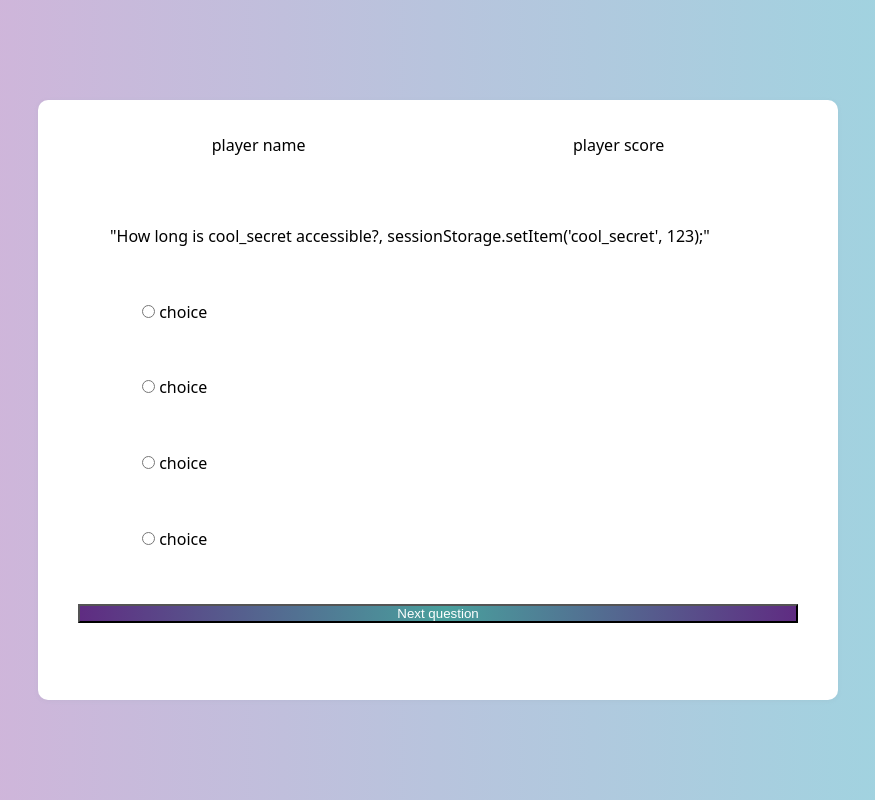
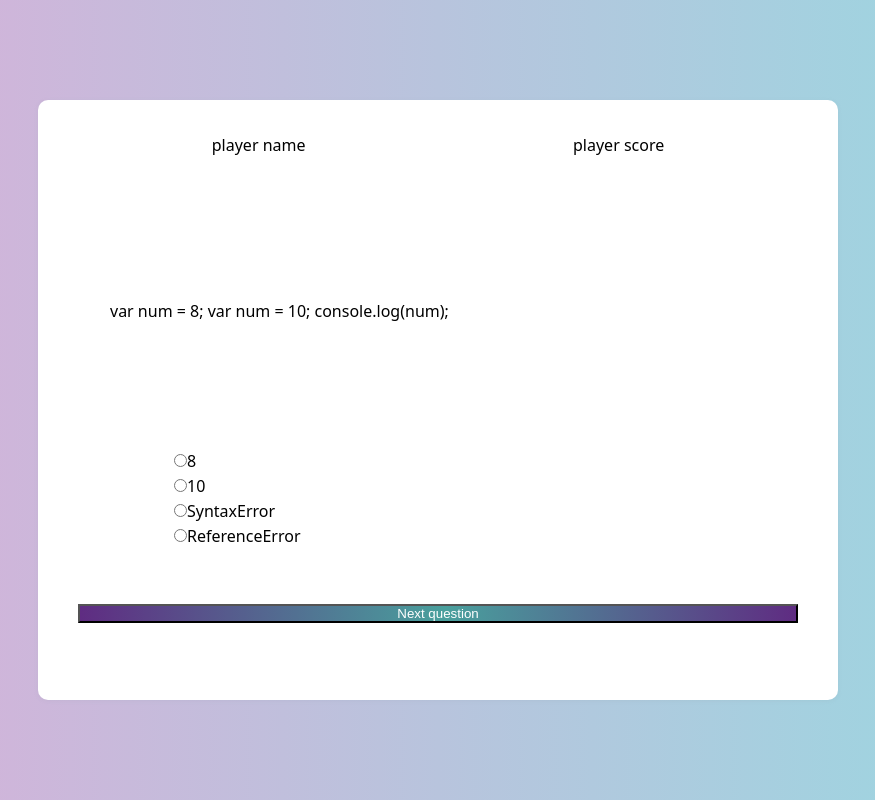
Before and after one commit to CA-G12/Quiz-app-Team5, a plain HTML site: page game.html in a window 1280 px wide. Shown: the whole page, without its empty margins (202-1077 px from the left). Drawn offline with Linux system fonts and the light colour scheme.

Commit message:
create the random function

```diff
--- a/game.html
+++ b/game.html
@@ -14,28 +14,7 @@
           <p>player name</p>
           <p>player score</p>
         </div>
-        <div class="questions-section">
-          <p>
-            "How long is cool_secret accessible?,
-            sessionStorage.setItem('cool_secret', 123);"
-          </p>
-          <div>
-            <input type="radio" name="" id="" />
-            <label for="">choice</label>
-          </div>
-          <div>
-            <input type="radio" name="" id="" />
-            <label for="">choice</label>
-          </div>
-          <div>
-            <input type="radio" name="" id="" />
-            <label for="">choice</label>
-          </div>
-          <div>
-            <input type="radio" name="" id="" />
-            <label for="">choice</label>
-          </div>
-        </div>
+        <div class="questions-section"></div>
         <button class="btn">Next question</button>
       </section>
     </main>
--- a/script.js
+++ b/script.js
@@ -88,3 +88,36 @@ const questions = [
     answer: "7",
   },
 ];
+const questionsSection = document.querySelector(".questions-section");
+
+function randomQuestion() {
+  const randomNum = parseInt(Math.random() * (questions.length - 1));
+  console.log(randomNum);
+  const div = generatorQuestion(questions[randomNum]);
+  questionsSection.appendChild(div);
+  console.log(div);
+}
+
+function generatorQuestion(obj) {
+  const div = document.createElement("div");
+  const question = document.createElement("p");
+
+  question.textContent = obj.question;
+  questionsSection.appendChild(question);
+
+  obj.choices.forEach((e) => {
+    const wrapper = document.createElement("div");
+    const radio = document.createElement("input");
+    const label = document.createElement("label");
+    radio.setAttribute("type", "radio");
+    radio.setAttribute("value", e);
+    radio.setAttribute("name", "answer");
+    label.textContent = e;
+    wrapper.appendChild(radio);
+    wrapper.appendChild(label);
+    div.appendChild(wrapper);
+  });
+
+  return div;
+}
+randomQuestion();
--- a/style/style.css
+++ b/style/style.css
@@ -63,6 +63,7 @@ main.container {
 }
 .questions-section div {
   margin-left: 2rem;
+  height: 25px;
 }
 .overlay {
   width: 100%;
```
